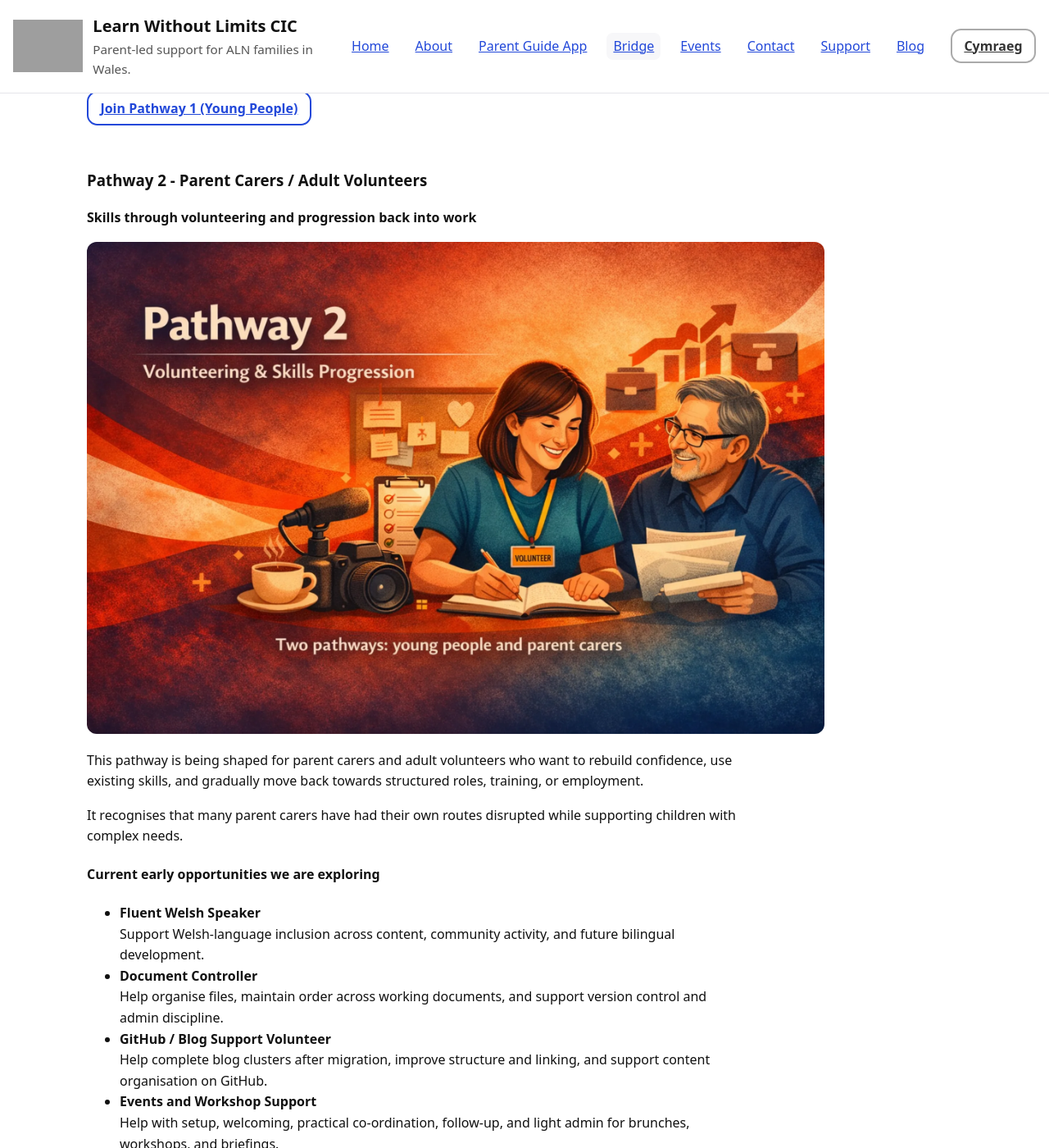
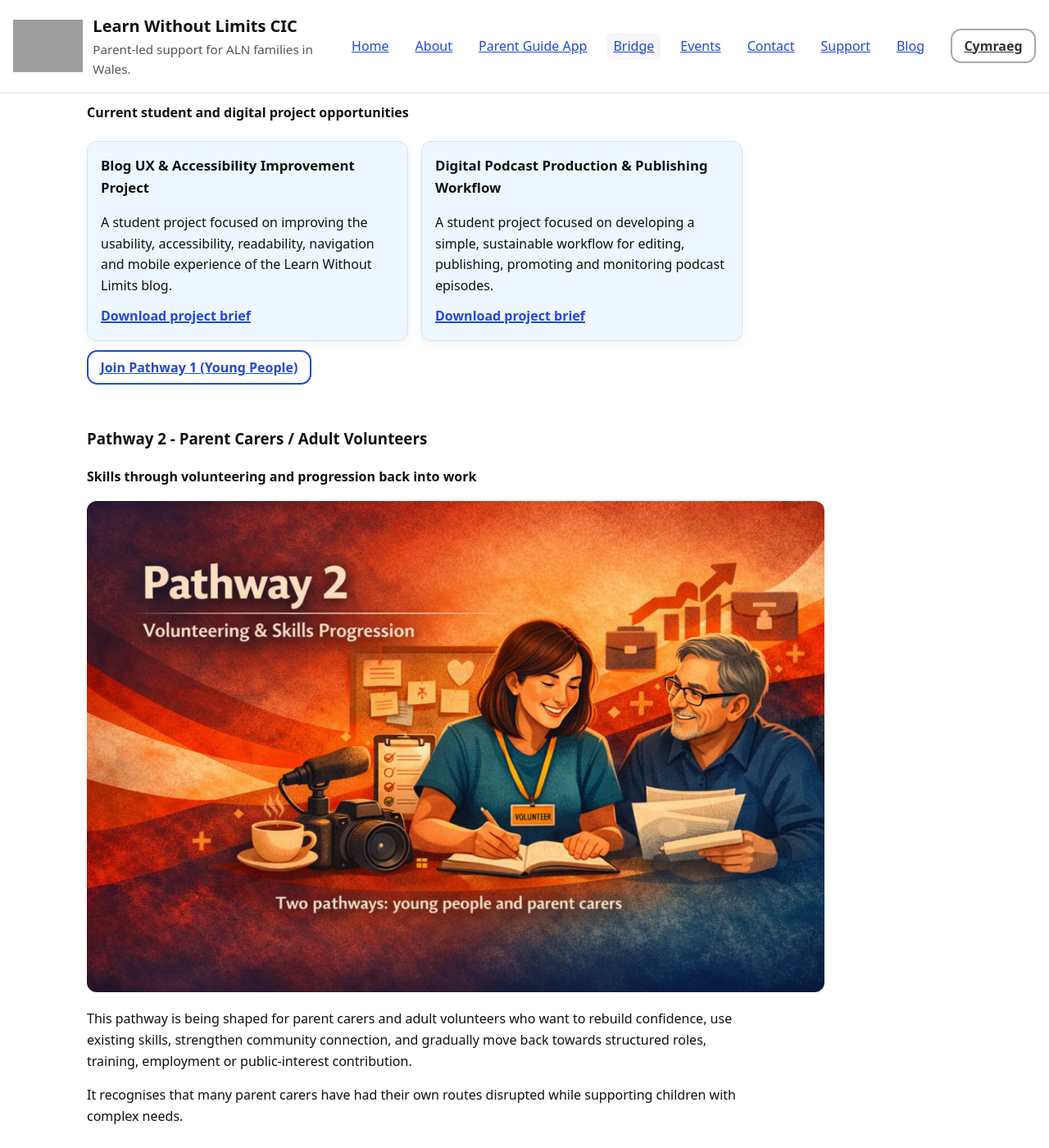
Before and after one commit to StephShobiye/learnwithoutlimitscic.github.io, a Jekyll site: the page bridge.en.html, which Jekyll copies as it is, in a window 1280 px wide and 1400 px high, scrolled down 5510 px. Shown: the whole window at 82% size. Built offline with Jekyll 4.4.1, drawn with Linux system fonts in a browser that asks for light colours; some of the changed text lies outside the part shown; grey boxes are pictures that could not be loaded.

Commit message:
Update bridge.en.html
To include first 3 role description documents for download.

```diff
--- a/bridge.en.html
+++ b/bridge.en.html
@@ -17,6 +17,38 @@
   <link rel="icon" type="image/png" href="/assets/img/LearnWithoutLimits_Badge.png">
   <link rel="apple-touch-icon" href="/assets/img/LearnWithoutLimits_Badge.png">
   <link rel="canonical" href="https://learnwithoutlimitscic.org/bridge.en.html">
+
+  <style>
+    .bridge-opportunity-grid {
+      display: grid;
+      grid-template-columns: repeat(auto-fit, minmax(260px, 1fr));
+      gap: 1rem;
+      margin: 1.25rem 0;
+    }
+
+    .bridge-opportunity-card {
+      background: #eef7ff;
+      border: 1px solid #cfe6f7;
+      border-radius: 12px;
+      padding: 1rem;
+      box-shadow: 0 0.25rem 0.75rem rgba(0, 0, 0, 0.05);
+    }
+
+    .bridge-opportunity-card h5 {
+      margin-top: 0;
+      margin-bottom: 0.5rem;
+      font-size: 1.05rem;
+    }
+
+    .bridge-opportunity-card p {
+      margin-bottom: 0.75rem;
+    }
+
+    .bridge-opportunity-card a {
+      font-weight: 700;
+      text-decoration-thickness: 0.12rem;
+    }
+  </style>
 </head>
 
 <body>
@@ -296,6 +328,30 @@
           </li>
         </ul>
 
+        <h4>Current student and digital project opportunities</h4>
+
+        <div class="bridge-opportunity-grid" aria-label="Current student and digital project opportunities">
+          <article class="bridge-opportunity-card">
+            <h5>Blog UX &amp; Accessibility Improvement Project</h5>
+            <p>
+              A student project focused on improving the usability, accessibility, readability, navigation and mobile experience of the Learn Without Limits blog.
+            </p>
+            <a href="/downloads/LWL_Blog_UX_Accessibility_Student_Project_Brief.docx">
+              Download project brief
+            </a>
+          </article>
+
+          <article class="bridge-opportunity-card">
+            <h5>Digital Podcast Production &amp; Publishing Workflow</h5>
+            <p>
+              A student project focused on developing a simple, sustainable workflow for editing, publishing, promoting and monitoring podcast episodes.
+            </p>
+            <a href="/downloads/LWL_Podcast_Student_Project_Brief.docx">
+              Download project brief
+            </a>
+          </article>
+        </div>
+
         <p>
           <a class="btn" href="mailto:support@learnwithoutlimitscic.org?subject=Bridge%20Pathway%201%20interest">Join Pathway 1 (Young People)</a>
         </p>
@@ -319,7 +375,8 @@
         <div style="max-width:800px;">
           <p>
             This pathway is being shaped for parent carers and adult volunteers who want to rebuild confidence,
-            use existing skills, and gradually move back towards structured roles, training, or employment.
+            use existing skills, strengthen community connection, and gradually move back towards structured roles,
+            training, employment or public-interest contribution.
           </p>
 
           <p>
@@ -329,6 +386,13 @@
           <h4>Current early opportunities we are exploring</h4>
 
           <ul>
+            <li>
+              <strong>Community Champion &amp; Public Engagement Volunteer</strong><br>
+              Help share resources, welcome people into discussions, support constructive public engagement, and introduce Learn Without Limits CIC to relevant community, civic or professional networks.<br>
+              <a href="/downloads/LWL_Community_Champion_Public_Engagement_Volunteer_Role_Description_2026.pdf">
+                Download role description PDF
+              </a>
+            </li>
             <li>
               <strong>Fluent Welsh Speaker</strong><br>
               Support Welsh-language inclusion across content, community activity, and future bilingual development.
```
Also changed, not shown: other parts of bridge.en.html (+2 -2 lines).
